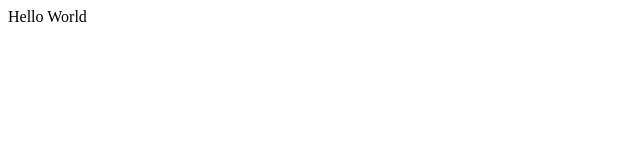
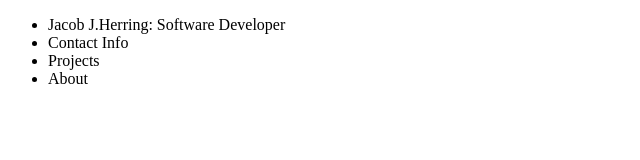
Before and after one commit to jjherring/jjherring.github.io, a plain HTML site: page index.html in a window 1280 px wide. Shown: the whole page, without its empty margins (0-640 px from the left). Drawn offline with Linux system fonts and the light colour scheme.

Commit message:
Added Nav Bar

```diff
--- a/index.html
+++ b/index.html
@@ -7,6 +7,19 @@
     <title>Jacob J.Herring: Software Developer</title>
 </head>
 <body>
-    Hello World
+    <ul>
+        <li>
+            Jacob J.Herring: Software Developer
+        </li>
+        <li>
+            Contact Info
+        </li>
+        <li>
+            Projects
+        </li>
+        <li>
+            About
+        </li>
+    </ul>
 </body>
 </html>
```
